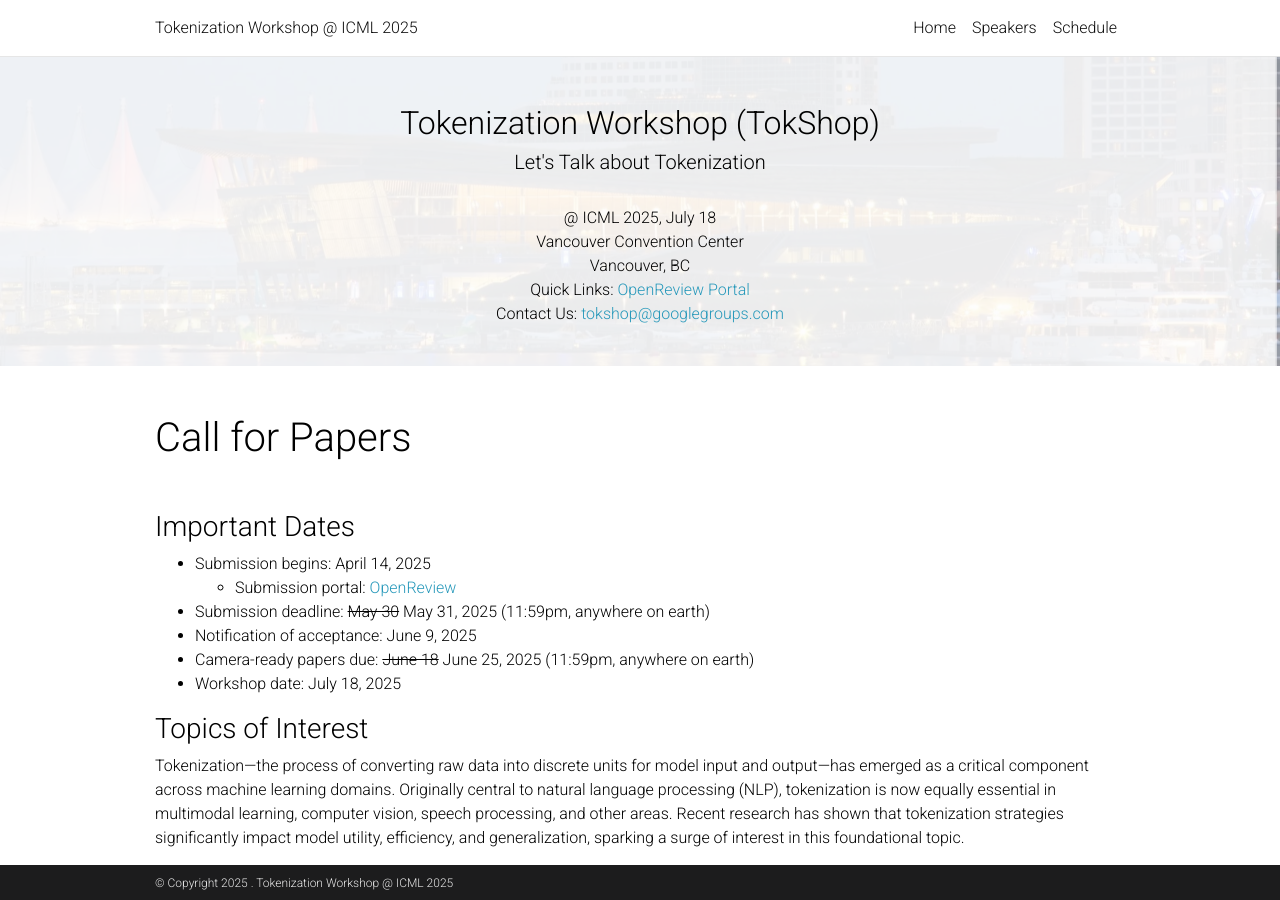
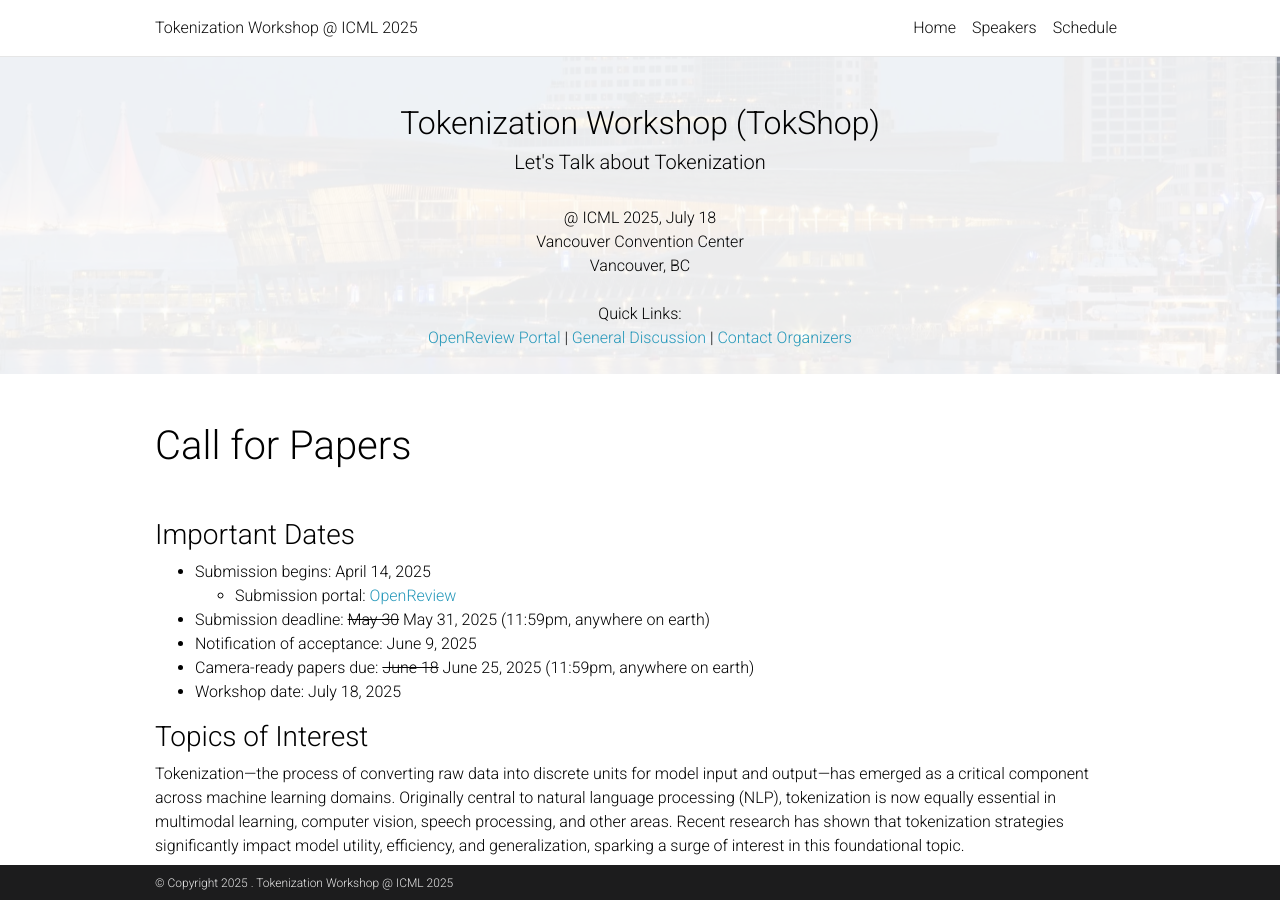
Before and after one commit to tokenization-workshop/tokenization-workshop.github.io, a Jekyll site: the page built from _pages/home.md, in a window 1280 px wide and 900 px high. Built offline with Jekyll 4.4.1, drawn with Linux system fonts in a browser that asks for light colours; comment, search, counter and statistics services are not loaded; a style sheet for code colours, icons or effects is not loaded.

Commit message:
add direct organizers-only contact link and organize quick links

```diff
--- a/_layouts/default2.html
+++ b/_layouts/default2.html
@@ -49,18 +49,17 @@ layout: parse
         <p align="center" class="headlinks">
         @ ICML 2025, July 18<br>
         Vancouver Convention Center<br>
-        Vancouver, BC<br>
+        Vancouver, BC<br><br>
 
-        Quick Links:
-        <!--
-        <a href="https://twitter.com/itif_workshop">Twitter</a> |
-        -->
-        <a href="https://openreview.net/group?id=ICML.cc/2025/Workshop/TokShop#tab-recent-activity">OpenReview Portal</a> <br>
-        <!-- Program:
-        <a href="/speakers">Speakers</a> | <a href="#panel-1">Panelists</a> | <a href="/organization">Organization</a> | <a href="/schedule">Schedule</a><br><br> -->
-        Contact Us: <a href="mailto:tokshop@googlegroups.com">tokshop@googlegroups.com</a>
+        Quick Links:<br>
+          <!--
+          <a href="https://twitter.com/itif_workshop">Twitter</a> | <a href="/program">Program</a> | <a href="/speakers">Speakers</a> | <a href="#panel-1">Panelists</a> | <a href="/organization">Organization</a> | <a href="/schedule">Schedule</a><br><br>
+          -->
+          <a href="https://openreview.net/group?id=ICML.cc/2025/Workshop/TokShop#tab-recent-activity">OpenReview Portal</a> |
+          <a href="mailto:tokshop@googlegroups.com">General Discussion</a> |
+          <a href="mailto:tokshop-organizers@googlegroups.com">Contact Organizers</a>
+          <br><br>
         </p>
-        <br>
     </div>
 
     <!-- Content -->
```
